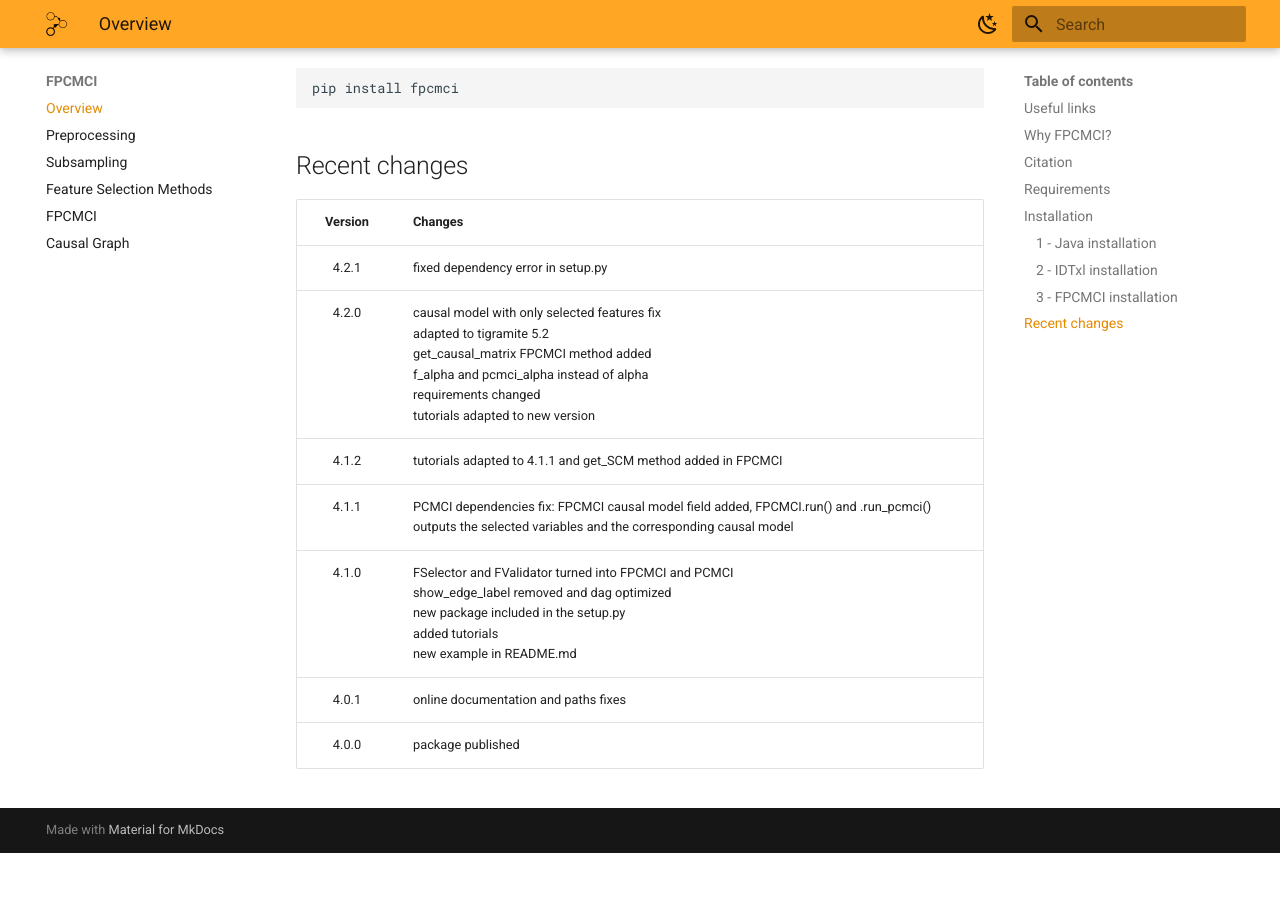
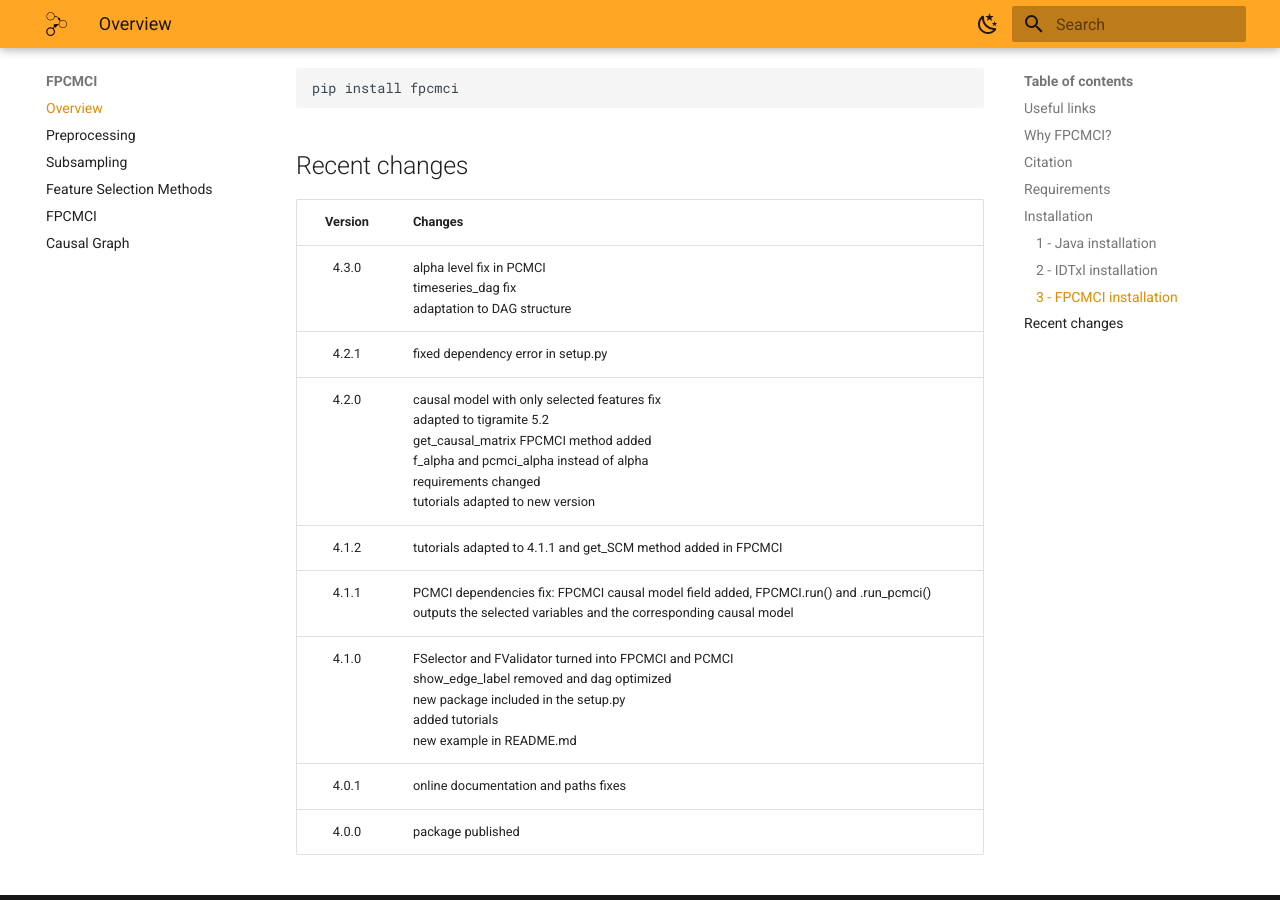
Before and after one commit to lcastri/fpcmci, an MkDocs documentation site: the page built from docs/index.md, in a window 1280 px wide and 900 px high, scrolled down 4074 px. Built offline with MkDocs 1.6.1 and Material for MkDocs 9.7.7, drawn with Linux system fonts in a browser that asks for light colours; before the commit the page ends 4927 px from its top, so only the background shows below that.

Commit message:
Auto stash before rebase of "origin/developer"

```diff
--- a/docs/index.md
+++ b/docs/index.md
@@ -131,6 +131,7 @@
 
 | Version | Changes |
 | :---: | ----------- |
+| 4.3.0 | alpha level fix in PCMCI<br>timeseries_dag fix<br>adaptation to DAG structure |
 | 4.2.1 | fixed dependency error in setup.py |
 | 4.2.0 | causal model with only selected features fix<br>adapted to tigramite 5.2<br>get_causal_matrix FPCMCI method added<br>f_alpha and pcmci_alpha instead of alpha<br>requirements changed<br>tutorials adapted to new version |
 | 4.1.2 | tutorials adapted to 4.1.1 and get_SCM method added in FPCMCI |
```
Also changed, not shown: README.md (+1 -0 lines).
